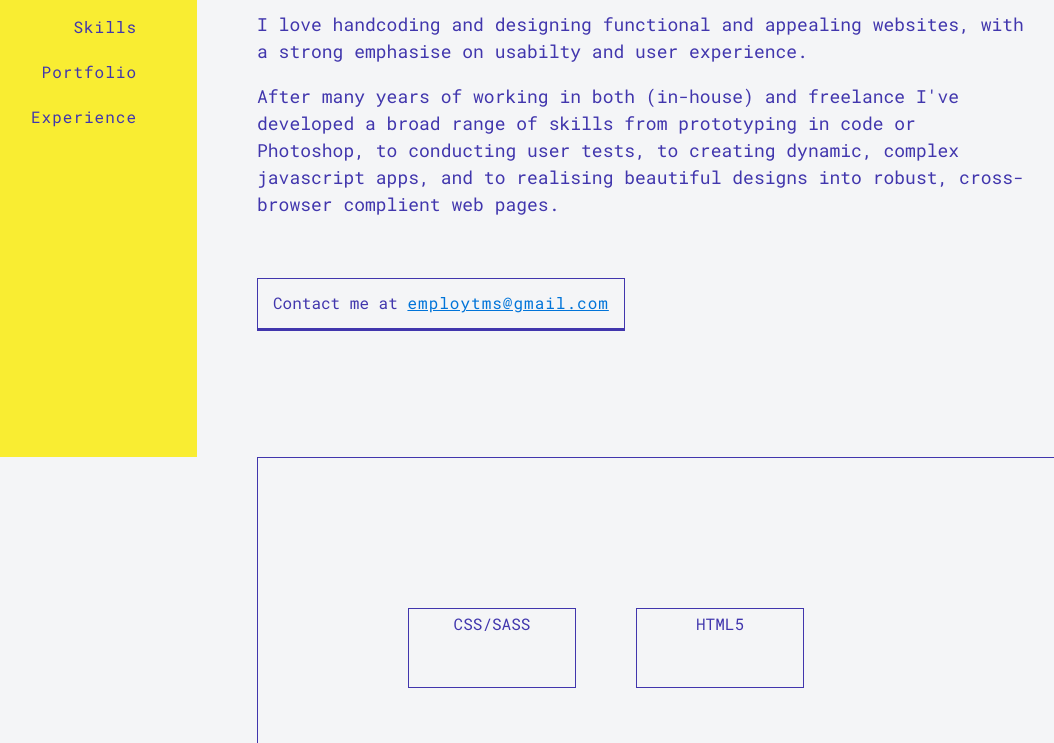
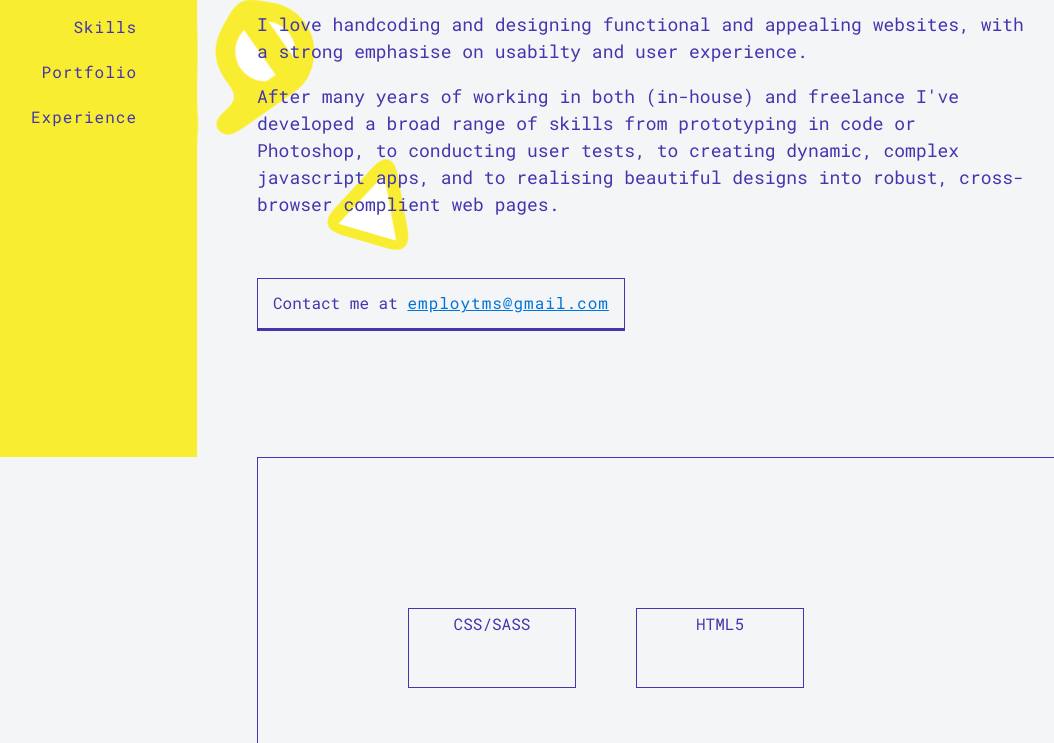
Before and after one commit to atomcorp/porfolio, a website: page index.html in a window 1280 px wide. Shown: the part 343-1086 px from the top of the page, without its empty margins (187-1241 px from the left). Drawn offline with nearby package versions, Linux system fonts and the light colour scheme; files that its build step writes are made by us from their sources.

Commit message:
added a div apparently

```diff
--- a/index.html
+++ b/index.html
@@ -8,7 +8,7 @@
 
 </head>
 <body>
-<!-- 	<div class="floating-icons">
+ 	<div class="floating-icons">
 		<div class="gloopy">
 			<div class="rect"></div>
 			<div class="rect"></div>
@@ -29,7 +29,7 @@
 		    </filter>
 		  </defs>
 		</svg>
-	</div> -->
+	</div>
 	<div class="container">
 		<div class="content">
 			<div class="about">
```
